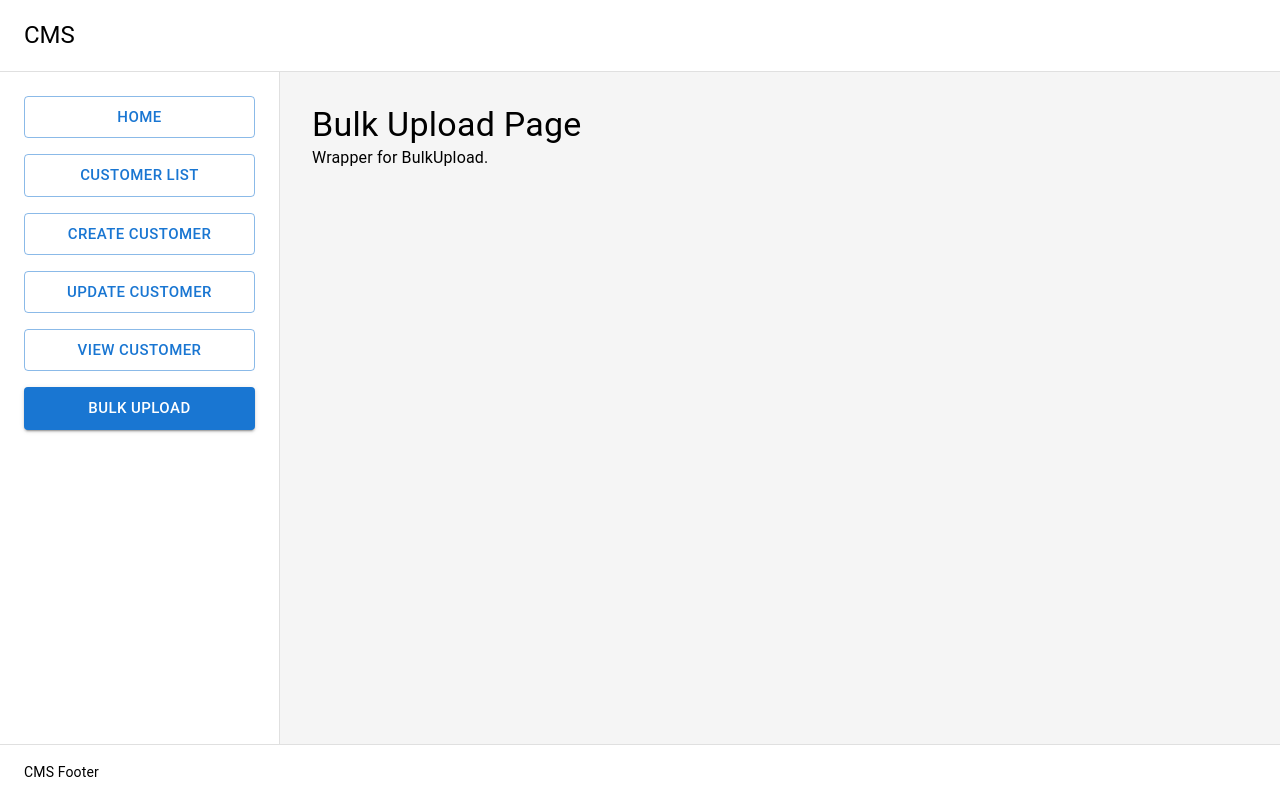
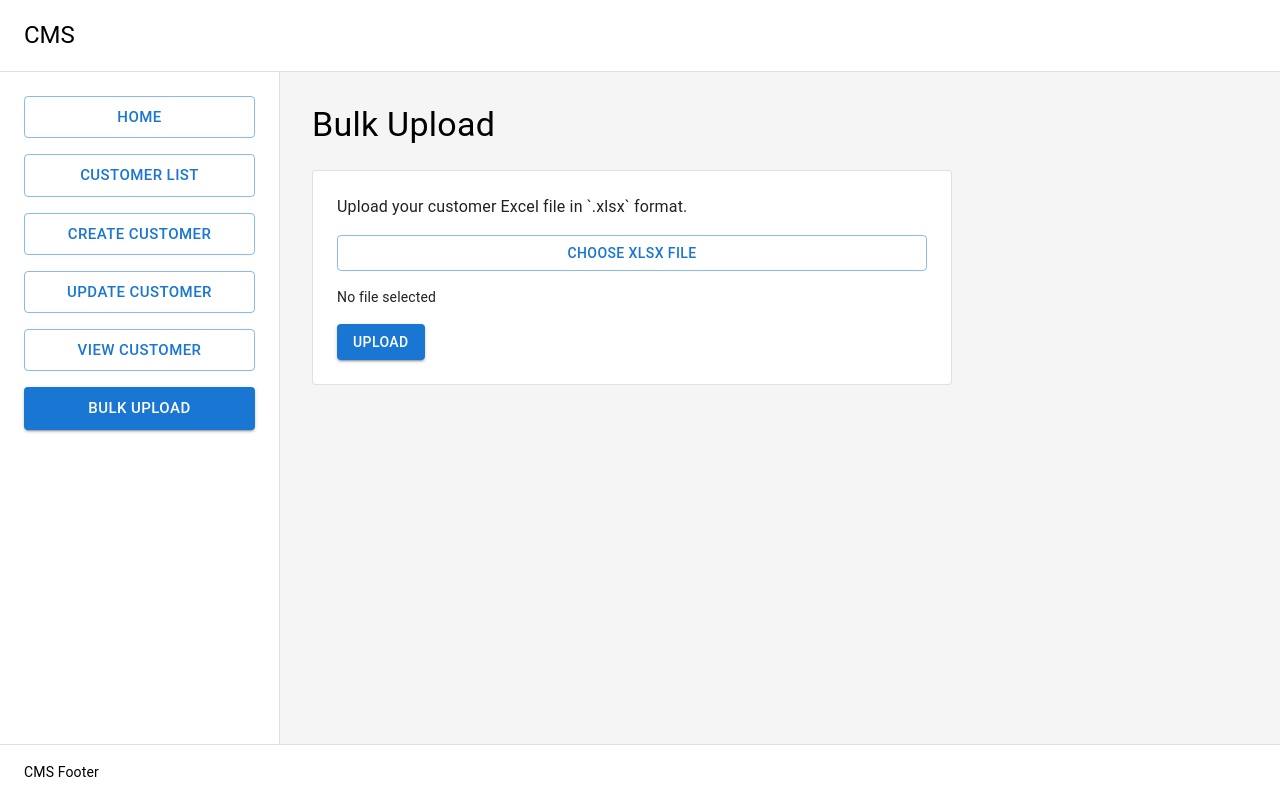
Before and after one commit to ni-th/convergence-assignment-frontend, a React (Vite) app: page /customers/bulk-upload in a window 1280 px wide. Built offline with nearby package versions, Linux system fonts and the light colour scheme.

Commit message:
feat: implement bulk upload functionality for customer Excel files with error handling and success dialogs

```diff
--- a/src/pages/BulkUploadPage.jsx
+++ b/src/pages/BulkUploadPage.jsx
@@ -1,14 +1,130 @@
-import { Box, Typography } from '@mui/material'
+import { useState } from 'react'
+import {
+  Alert,
+  Box,
+  Button,
+  Dialog,
+  DialogActions,
+  DialogContent,
+  DialogTitle,
+  Paper,
+  Stack,
+  Typography,
+} from '@mui/material'
+import customerService from '../services/customerService'
 
 const BulkUploadPage = () => {
+  const [selectedFile, setSelectedFile] = useState(null)
+  const [loading, setLoading] = useState(false)
+  const [error, setError] = useState('')
+  const [successMessage, setSuccessMessage] = useState('')
+  const [successDialogOpen, setSuccessDialogOpen] = useState(false)
+  const [errorDialogOpen, setErrorDialogOpen] = useState(false)
+  const [errorDialogMessage, setErrorDialogMessage] = useState('')
+
+  const showErrorDialog = (message) => {
+    setErrorDialogMessage(message)
+    setErrorDialogOpen(true)
+  }
+
+  const onFileChange = (event) => {
+    const file = event.target.files?.[0] ?? null
+    setSelectedFile(file)
+    setError('')
+  }
+
+  const onUpload = async () => {
+    if (!selectedFile) {
+      const message = 'Please choose an .xlsx file before uploading.'
+      setError(message)
+      showErrorDialog(message)
+      return
+    }
+
+    if (!selectedFile.name.toLowerCase().endsWith('.xlsx')) {
+      const message = 'Only .xlsx files are allowed.'
+      setError(message)
+      showErrorDialog(message)
+      return
+    }
+
+    try {
+      setLoading(true)
+      setError('')
+      const responseMessage = await customerService.uploadCustomerExcel(selectedFile)
+      setSuccessMessage(responseMessage || 'Upload successful')
+      setSuccessDialogOpen(true)
+      setSelectedFile(null)
+    } catch (err) {
+      const backendMessage =
+        typeof err?.response?.data === 'string' && err.response.data.trim()
+          ? err.response.data
+          : 'Failed to upload file. Please try again.'
+      setError(backendMessage)
+      showErrorDialog(backendMessage)
+    } finally {
+      setLoading(false)
+    }
+  }
+
   return (
     <Box>
       <Typography variant="h4" fontWeight={700}>
-        Bulk Upload Page
+        Bulk Upload
       </Typography>
-      <Typography variant="body1" color="text.secondary">
-        Wrapper for BulkUpload.
-      </Typography>
+
+      <Paper variant="outlined" sx={{ mt: 3, p: 3, maxWidth: 640 }}>
+        <Stack spacing={2}>
+          <Typography variant="body1" color="text.secondary">
+            Upload your customer Excel file in `.xlsx` format.
+          </Typography>
+
+          {error && <Alert severity="error">{error}</Alert>}
+
+          <Button variant="outlined" component="label">
+            Choose XLSX File
+            <input type="file" hidden accept=".xlsx" onChange={onFileChange} />
+          </Button>
+
+          <Typography variant="body2" color={selectedFile ? 'text.primary' : 'text.secondary'}>
+            {selectedFile ? `Selected: ${selectedFile.name}` : 'No file selected'}
+          </Typography>
+
+          <Box>
+            <Button variant="contained" onClick={onUpload} disabled={loading}>
+              {loading ? 'Uploading...' : 'Upload'}
+            </Button>
+          </Box>
+        </Stack>
+      </Paper>
+
+      <Dialog open={successDialogOpen} onClose={() => setSuccessDialogOpen(false)} maxWidth="sm" fullWidth>
+        <DialogTitle>Upload Complete</DialogTitle>
+        <DialogContent>
+          <Alert severity="success" sx={{ mt: 1 }}>
+            {successMessage}
+          </Alert>
+        </DialogContent>
+        <DialogActions>
+          <Button onClick={() => setSuccessDialogOpen(false)} autoFocus>
+            OK
+          </Button>
+        </DialogActions>
+      </Dialog>
+
+      <Dialog open={errorDialogOpen} onClose={() => setErrorDialogOpen(false)} maxWidth="sm" fullWidth>
+        <DialogTitle>Request Failed</DialogTitle>
+        <DialogContent>
+          <Alert severity="error" sx={{ mt: 1 }}>
+            {errorDialogMessage}
+          </Alert>
+        </DialogContent>
+        <DialogActions>
+          <Button onClick={() => setErrorDialogOpen(false)} autoFocus>
+            OK
+          </Button>
+        </DialogActions>
+      </Dialog>
     </Box>
   )
 }
--- a/src/services/customerService.ts
+++ b/src/services/customerService.ts
@@ -24,9 +24,8 @@ const getValidatedMobileNumbers = (input: CustomerRequestInput): string[] => {
 }
 
 const toCustomerRequest = (input: CustomerRequestInput): CustomerRequest => {
-	const { mobileNumber, mobileNumbers, ...rest } = input
 	return {
-		...rest,
+		...input,
 		mobileNumbers: getValidatedMobileNumbers(input),
 	}
 }
@@ -57,11 +56,25 @@ export const updateCustomer = async (id: number, customer: CustomerRequestInput)
 	return response.data
 }
 
+export const uploadCustomerExcel = async (file: File): Promise<string> => {
+	const formData = new FormData()
+	formData.append('file', file)
+
+	const response = await apiClient.post<string>('customer/upload', formData, {
+		headers: {
+			'Content-Type': 'multipart/form-data',
+		},
+	})
+
+	return typeof response.data === 'string' ? response.data : 'Upload successful'
+}
+
 const customerService = {
 	getCustomers,
 	getCustomerById,
 	createCustomer,
 	updateCustomer,
+	uploadCustomerExcel,
 }
 
 export default customerService
```
